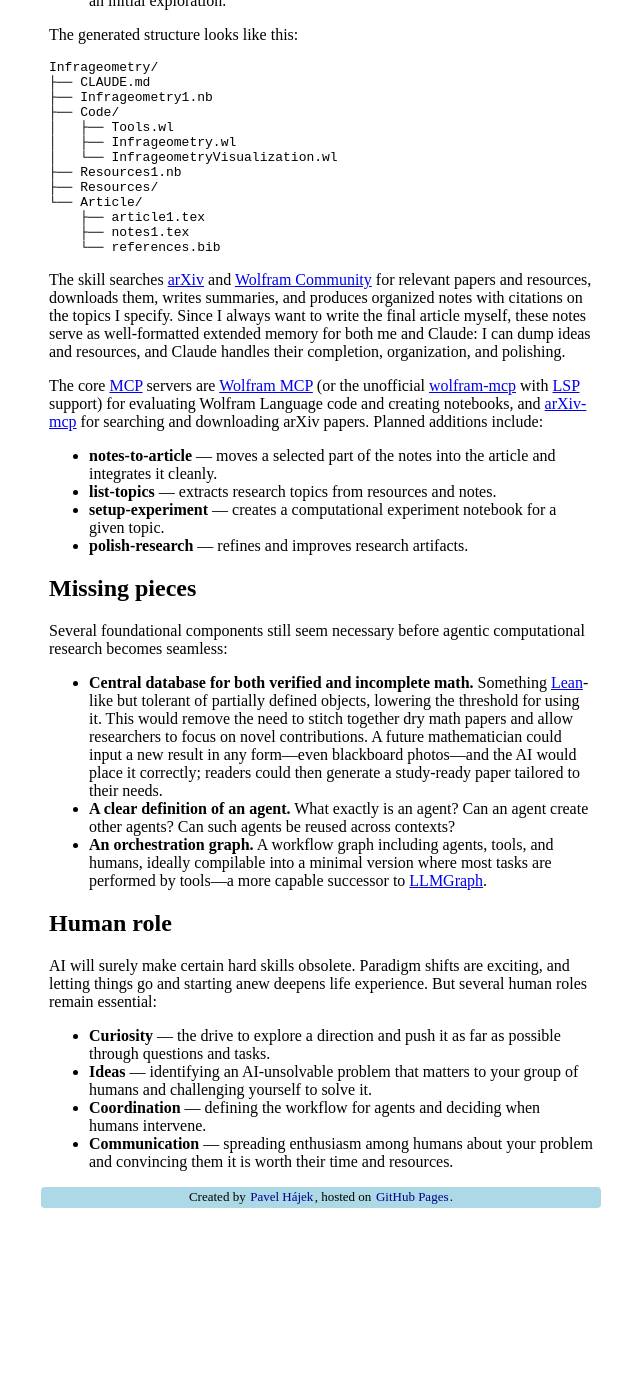
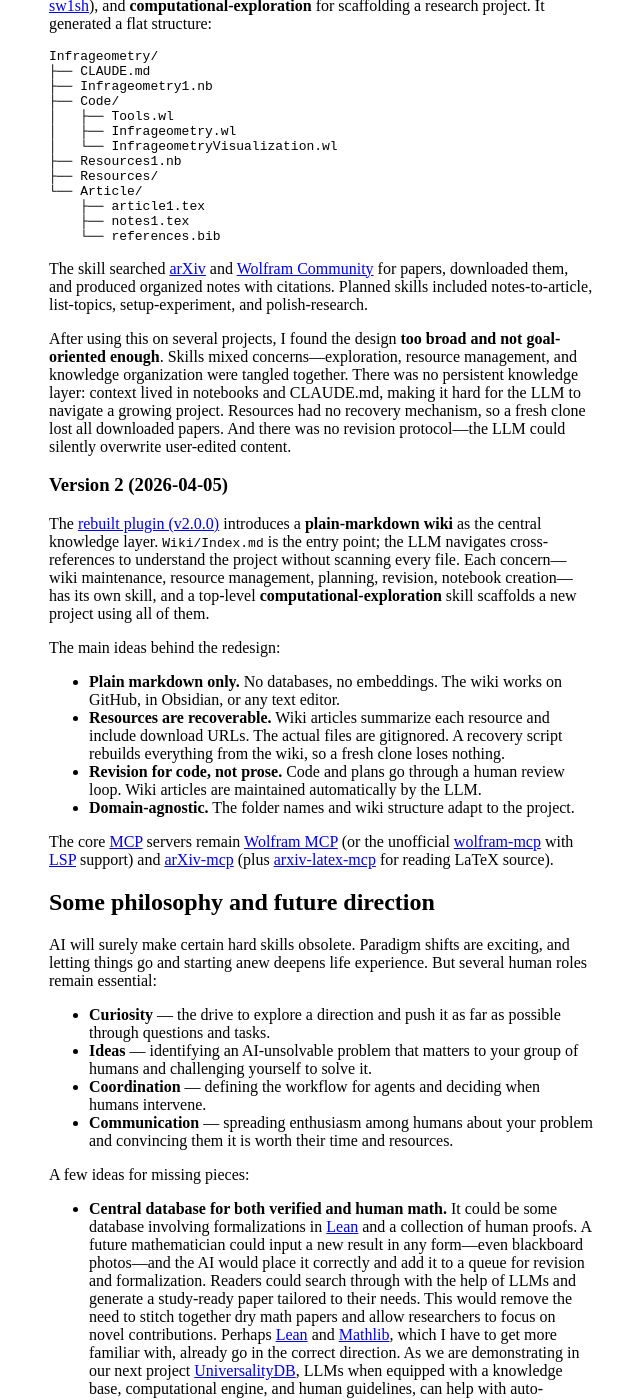
Before and after one commit to p135246/p135246.github.io, a Jekyll site: the page built from Wolfram/_posts/2026-03-04-ai-assisted-computational-research.md, in a window 1280 px wide and 1400 px high, scrolled down 1176 px. Shown: the whole window, without its empty margins (319-959 px from the left). Built offline with Jekyll 4.4.1, drawn with Linux system fonts in a browser that asks for light colours; our own code applies the rules of GitHub Pages for plain Markdown files; comment, search, counter and statistics services are not loaded; before the commit the page ends 2392 px from its top, so only the background shows below that; some of the changed text lies outside the part shown.

Commit message:
Update 'Computational research and AI' post: add disclaimer, dates, trim V2 section, fix typos

````diff
--- a/Wolfram/_posts/2026-03-04-ai-assisted-computational-research.md
+++ b/Wolfram/_posts/2026-03-04-ai-assisted-computational-research.md
@@ -4,6 +4,8 @@ categories: [Software, Wolfram]
 mathjax:    false
 utterances: true
 ---
+
+*This post is a living document. Last updated on 2026-04-05.*
 
 # Computational research and AI
 
@@ -23,12 +25,9 @@ Given this shift, I think it is time to consider **agentic workflows** and **res
 
 ## Computational research plugin
 
-The [plugin][comp-research]—still a work in progress—bundles several **Claude skills** and tools useful in computational research. Currently it includes:
+### Version 1 (2026-03-04)
 
-- **wolfram-notebook**, which creates a Wolfram notebook from a prompt via Markdown import without touching the front end (an idea by [sw1sh](https://github.com/sw1sh)).
-- **computational-exploration**, which scaffolds a research project and performs an initial exploration.
-
-The generated structure looks like this:
+The first version of the [plugin][comp-research] bundled a few Claude skills: **wolfram-notebook** for creating Wolfram notebooks from prompts via Markdown import (an idea by [sw1sh](https://github.com/sw1sh)), and **computational-exploration** for scaffolding a research project. It generated a flat structure:
 
 ```
 Infrageometry/
@@ -46,24 +45,24 @@ Infrageometry/
     └── references.bib
 ```
 
-The skill searches [arXiv][arxiv] and [Wolfram Community][wolfram-community] for relevant papers and resources, downloads them, writes summaries, and produces organized notes with citations on the topics I specify. Since I always want to write the final article myself, these notes serve as well-formatted extended memory for both me and Claude: I can dump ideas and resources, and Claude handles their completion, organization, and polishing.
+The skill searched [arXiv][arxiv] and [Wolfram Community][wolfram-community] for papers, downloaded them, and produced organized notes with citations. Planned skills included notes-to-article, list-topics, setup-experiment, and polish-research.
 
-The core [MCP][mcp] servers are [Wolfram MCP][wolfram-mcp] (or the unofficial [wolfram-mcp][wolfram-mcp-sw1sh] with [LSP][lsp] support) for evaluating Wolfram Language code and creating notebooks, and [arXiv-mcp][arxiv-mcp] for searching and downloading arXiv papers. Planned additions include:
+After using this on several projects, I found the design **too broad and not goal-oriented enough**. Skills mixed concerns—exploration, resource management, and knowledge organization were tangled together. There was no persistent knowledge layer: context lived in notebooks and CLAUDE.md, making it hard for the LLM to navigate a growing project. Resources had no recovery mechanism, so a fresh clone lost all downloaded papers. And there was no revision protocol—the LLM could silently overwrite user-edited content.
 
-- **notes-to-article** — moves a selected part of the notes into the article and integrates it cleanly.
-- **list-topics** — extracts research topics from resources and notes.
-- **setup-experiment** — creates a computational experiment notebook for a given topic.
-- **polish-research** — refines and improves research artifacts.
+### Version 2 (2026-04-05)
 
-## Missing pieces
+The [rebuilt plugin (v2.0.0)][comp-research] introduces a **plain-markdown wiki** as the central knowledge layer. `Wiki/Index.md` is the entry point; the LLM navigates cross-references to understand the project without scanning every file. Each concern—wiki maintenance, resource management, planning, revision, notebook creation—has its own skill, and a top-level **computational-exploration** skill scaffolds a new project using all of them.
 
-Several foundational components still seem necessary before agentic computational research becomes seamless:
+The main ideas behind the redesign:
 
-- **Central database for both verified and incomplete math.** Something [Lean][lean]-like but tolerant of partially defined objects, lowering the threshold for using it. This would remove the need to stitch together dry math papers and allow researchers to focus on novel contributions. A future mathematician could input a new result in any form—even blackboard photos—and the AI would place it correctly; readers could then generate a study-ready paper tailored to their needs.
-- **A clear definition of an agent.** What exactly is an agent? Can an agent create other agents? Can such agents be reused across contexts?
-- **An orchestration graph.** A workflow graph including agents, tools, and humans, ideally compilable into a minimal version where most tasks are performed by tools—a more capable successor to [LLMGraph][llmgraph].
+- **Plain markdown only.** No databases, no embeddings. The wiki works on GitHub, in Obsidian, or any text editor.
+- **Resources are recoverable.** Wiki articles summarize each resource and include download URLs. The actual files are gitignored. A recovery script rebuilds everything from the wiki, so a fresh clone loses nothing.
+- **Revision for code, not prose.** Code and plans go through a human review loop. Wiki articles are maintained automatically by the LLM.
+- **Domain-agnostic.** The folder names and wiki structure adapt to the project.
 
-## Human role
+The core [MCP][mcp] servers remain [Wolfram MCP][wolfram-mcp] (or the unofficial [wolfram-mcp][wolfram-mcp-sw1sh] with [LSP][lsp] support) and [arXiv-mcp][arxiv-mcp] (plus [arxiv-latex-mcp][arxiv-latex-mcp] for reading LaTeX source).
+
+## Some philosophy and future direction
 
 AI will surely make certain hard skills obsolete. Paradigm shifts are exciting, and letting things go and starting anew deepens life experience. But several human roles remain essential:
 
@@ -72,18 +71,25 @@ AI will surely make certain hard skills obsolete. Paradigm shifts are exciting,
 - **Coordination** — defining the workflow for agents and deciding when humans intervene.
 - **Communication** — spreading enthusiasm among humans about your problem and convincing them it is worth their time and resources.
 
+A few ideas for missing pieces:
+
+- **Central database for both verified and human math.** It could be some database involving formalizations in [Lean][lean] and a collection of human proofs. A future mathematician could input a new result in any form—even blackboard photos—and the AI would place it correctly and add it to a queue for revision and formalization. Readers could search through with the help of LLMs and generate a study-ready paper tailored to their needs. This would remove the need to stitch together dry math papers and allow researchers to focus on novel contributions. Perhaps [Lean][lean] and [Mathlib][mathlib], which I have to get more familiar with, already go in the correct direction. As we are demonstrating in our next project [UniversalityDB](https://github.com/WolframInstitute/UniversalityDB), LLMs when equipped with a knowledge base, computational engine, and human guidelines, can help with auto-formalizations in Lean and lower the threshold for using it.
+- **A clear definition of an agent.** What exactly is an agent? Can an agent create other agents? Can such agents be reused across contexts?
+- **An orchestration graph.** A workflow graph including agents, tools, and humans, ideally compilable into a minimal version where most tasks are performed by tools—a more capable successor to [LLMGraph][llmgraph].
+
 [WI]: https://wolframinstitute.org/
 [WP]: https://www.wolframphysics.org/
 [WL]: https://www.wolfram.com/language/
 [codecompanion]: https://github.com/olimorris/codecompanion.nvim
 [neovim]: https://neovim.io/
 [opus]: https://www.anthropic.com/news/claude-opus-4-5
-[comp-research]: https://github.com/p135246/computational-research
+[comp-research]: https://github.com/WolframInstitute/ClaudePluginComputationalResearch
 [arxiv]: https://arxiv.org/
 [wolfram-community]: https://community.wolfram.com/
 [wolfram-mcp]: https://www.wolfram.com/artificial-intelligence/foundation-tool/
 [wolfram-mcp-sw1sh]: https://github.com/sw1sh/WolframMCP
 [arxiv-mcp]: https://github.com/blazickjp/arxiv-mcp-server
+[arxiv-latex-mcp]: https://github.com/takashiishida/arxiv-latex-mcp
 [lean]: https://lean-lang.org/
 [llmgraph]: https://reference.wolfram.com/language/ref/LLMGraph.html
 [vibe-coding]: https://en.wikipedia.org/wiki/Vibe_coding
@@ -91,4 +97,5 @@ AI will surely make certain hard skills obsolete. Paradigm shifts are exciting,
 [lsp]: https://microsoft.github.io/language-server-protocol/
 [paclet-repo]: https://resources.wolframcloud.com/PacletRepository/
 [swift]: https://www.swift.org/
+[mathlib]: https://leanprover-community.github.io/
 [claude]: https://claude.ai/
````
